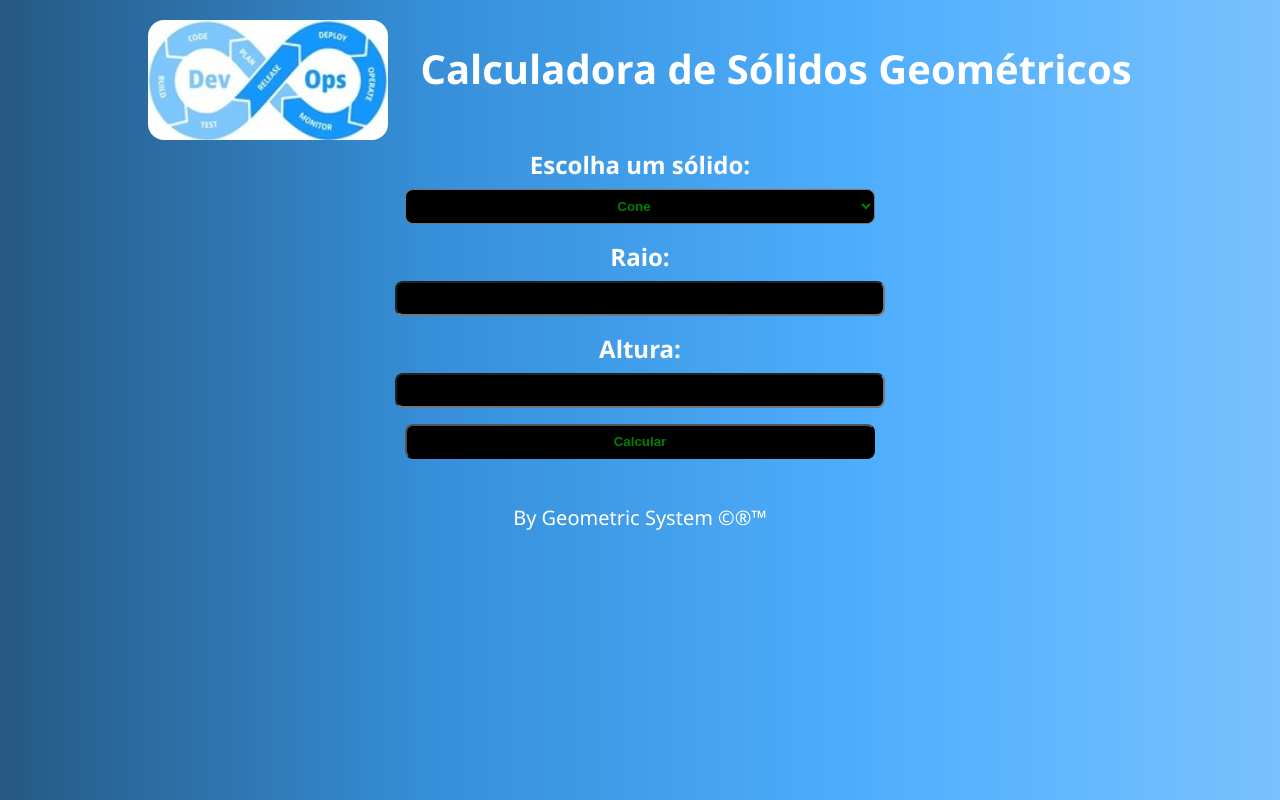
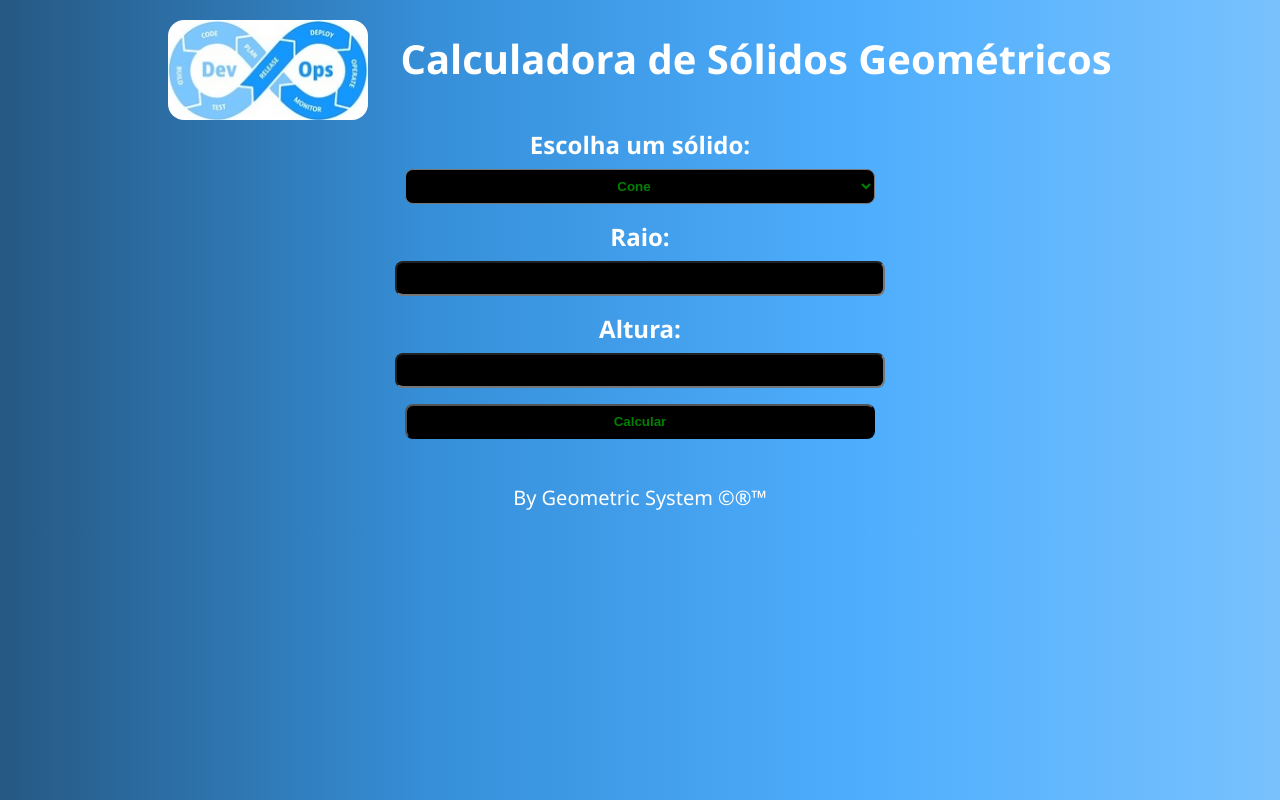
Before and after one commit to Prof-Carlos-Senai/solidos_geometricos, a website built with Vite: page index.html in a window 1280 px wide. Built offline with nearby package versions, Linux system fonts and the light colour scheme.

```diff
--- a/style.css
+++ b/style.css
@@ -26,8 +26,8 @@
 }
 
 header img{
-    width: 240px;
-    height: 120px;
+    width: 200px;
+    height: 100px;
     border-radius: 16px;
 }
 
```
Also changed, not shown: .github/workflows/ci.yml.
